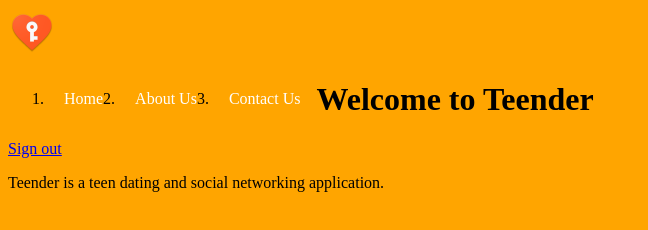
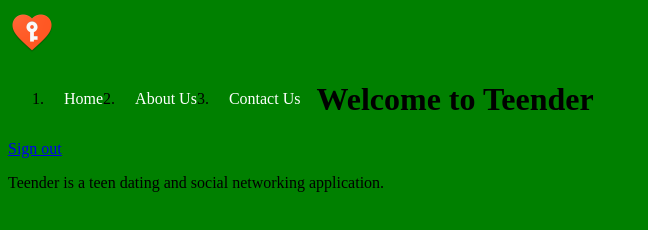
Before and after one commit to Teender/web, a website: page views/index.html in a window 1280 px wide. Shown: the whole page, without its empty margins (0-648 px from the left). Drawn offline with Linux system fonts and the light colour scheme.

Commit message:
Update index.html
Color Background

```diff
--- a/views/index.html
+++ b/views/index.html
@@ -32,7 +32,7 @@ li a:hover {
 </style>
 </head>
 
-<body style="background-color:orange;">
+<body style="background-color:green;">
     <img src="teender.png" alt="Teender">
     <nav>
       <ol>
```
